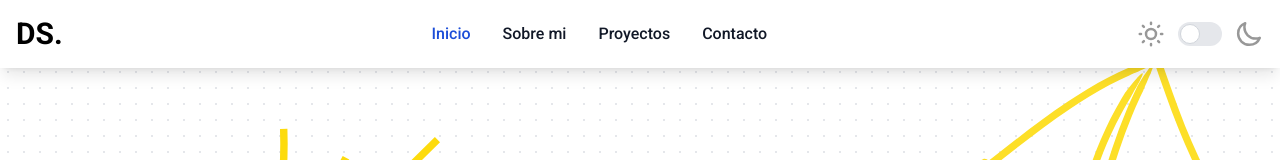
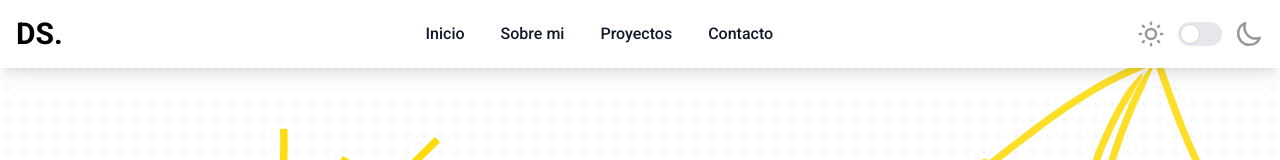
Before and after one commit to DiegoLeonardoSoto/porfolio, a React (Vite) app: page / in a window 1280 px wide. Shown: the top 160 px of the page. Built offline with nearby package versions, Linux system fonts and the light colour scheme; a web font is replaced by a local one.

Commit message:
add hover effect navbar

```diff
--- a/src/components/Navbar.jsx
+++ b/src/components/Navbar.jsx
@@ -1,10 +1,13 @@
+import { useState } from 'react'
 import MoonIcon from '../assets/MoonIcon'
 import { SunIcon } from '../assets/SunIcon'
+export const Navbar = () => {
+  const [showLinks, setShowLinks] = useState(false)
 
-export const Navbar = () => {
   return (
     <nav className="bg-white dark:bg-gray-900 fixed w-full z-20 top-0 start-0 shadow-lg">
       <div className="max-w-screen-xl flex flex-wrap items-center justify-between mx-auto p-4">
+        {/* logo */}
         <a
           href="blank"
           className="flex items-center space-x-3 rtl:space-x-reverse"
@@ -13,7 +16,9 @@ export const Navbar = () => {
             DS.
           </span>
         </a>
+
         <div className="flex md:order-2 space-x-3 md:space-x-0 rtl:space-x-reverse">
+          {/* dark mmode toggle */}
           <label className="inline-flex items-center cursor-pointer">
             <span className="mr-3 text-sm font-medium text-gray-900 dark:text-gray-300">
               <SunIcon width="30px" />
@@ -25,14 +30,15 @@ export const Navbar = () => {
             </span>
           </label>
 
+          {/* menu button */}
           <button
+            onClick={() => setShowLinks((prev) => !prev)}
             data-collapse-toggle="navbar-sticky"
             type="button"
             className="inline-flex items-center p-2 w-10 h-10 justify-center text-sm text-gray-500 rounded-lg md:hidden hover:bg-gray-100 focus:outline-none focus:ring-2 focus:ring-gray-200 dark:text-gray-400 dark:hover:bg-gray-700 dark:focus:ring-gray-600"
             aria-controls="navbar-sticky"
             aria-expanded="false"
           >
-            <span className="sr-only">Open main menu</span>
             <svg
               className="w-5 h-5"
               aria-hidden="true"
@@ -50,40 +56,54 @@ export const Navbar = () => {
             </svg>
           </button>
         </div>
+
+        {/* Links */}
         <div
-          className="items-center justify-between hidden w-full md:flex md:w-auto md:order-1"
+          className={`items-center justify-between ${
+            showLinks ? '' : 'hidden'
+          }  w-full md:flex md:w-auto md:order-1`}
           id="navbar-sticky"
         >
-          <ul className="flex flex-col p-4 md:p-0 mt-4 font-medium border border-gray-100 rounded-lg bg-gray-50 md:space-x-8 rtl:space-x-reverse md:flex-row md:mt-0 md:border-0 md:bg-white dark:bg-gray-800 md:dark:bg-gray-900 dark:border-gray-700">
-            <li>
+          <ul className="flex flex-col gap-9 p-4 md:p-0 mt-4 font-medium border border-gray-100 rounded-lg bg-gray-50 md:space-x-8 rtl:space-x-reverse md:flex-row md:mt-0 md:border-0 md:bg-white dark:bg-gray-800 md:dark:bg-gray-900 dark:border-gray-700">
+            <li className="relative after:content-[''] after:bg-primary-0 after:h-[130%] after:-left-[15%] after:-top-[15%] after:z-0 after:absolute after:w-[0%] hover:after:w-[130%] after:duration-200">
               <a
                 href="#"
-                className="block py-2 px-3 text-white bg-blue-700 rounded md:bg-transparent md:text-blue-700 md:p-0 md:dark:text-blue-500"
-                aria-current="page"
+                className="sticky z-10 block py-2 px-3 text-gray-900 bg-blue-700 rounded md:bg-transparent md:p-0 md:dark:text-blue-500 "
               >
                 Inicio
               </a>
             </li>
-            <li>
+            <li
+              style={{ marginLeft: '0' }}
+              className="relative  after:content-[''] after:bg-primary-0 after:h-[130%] after:-left-[15%] after:-top-[15%] after:z-0 after:absolute after:w-[0%] hover:after:w-[130%] after:duration-200"
+            >
               <a
                 href="#"
-                className="block py-2 px-3 text-gray-900 rounded hover:bg-gray-100 md:hover:bg-transparent md:hover:text-blue-700 md:p-0 md:dark:hover:text-blue-500 dark:text-white dark:hover:bg-gray-700 dark:hover:text-white md:dark:hover:bg-transparent dark:border-gray-700"
+                className="sticky z-10 py-2 px-3 text-gray-900 bg-blue-700 rounded md:bg-transparent md:p-0 md:dark:text-blue-500 "
               >
                 Sobre mi
               </a>
             </li>
-            <li>
+
+            <li
+              style={{ marginLeft: '0' }}
+              className="relative  after:content-[''] after:bg-primary-0 after:h-[130%] after:-left-[15%] after:-top-[15%] after:z-0 after:absolute after:w-[0%] hover:after:w-[130%] after:duration-200"
+            >
               <a
                 href="#"
-                className="block py-2 px-3 text-gray-900 rounded hover:bg-gray-100 md:hover:bg-transparent md:hover:text-blue-700 md:p-0 md:dark:hover:text-blue-500 dark:text-white dark:hover:bg-gray-700 dark:hover:text-white md:dark:hover:bg-transparent dark:border-gray-700"
+                className="sticky z-10 py-2 px-3 text-gray-900 bg-blue-700 rounded md:bg-transparent md:p-0 md:dark:text-blue-500 "
               >
                 Proyectos
               </a>
             </li>
-            <li>
+
+            <li
+              style={{ marginLeft: '0' }}
+              className="relative  after:content-[''] after:bg-primary-0 after:h-[130%] after:-left-[15%] after:-top-[15%] after:z-0 after:absolute after:w-[0%] hover:after:w-[130%] after:duration-200"
+            >
               <a
                 href="#"
-                className="block py-2 px-3 text-gray-900 rounded hover:bg-gray-100 md:hover:bg-transparent md:hover:text-blue-700 md:p-0 md:dark:hover:text-blue-500 dark:text-white dark:hover:bg-gray-700 dark:hover:text-white md:dark:hover:bg-transparent dark:border-gray-700"
+                className="sticky z-10 py-2 px-3 text-gray-900 bg-blue-700 rounded md:bg-transparent md:p-0 md:dark:text-blue-500 "
               >
                 Contacto
               </a>
--- a/tailwind.config.js
+++ b/tailwind.config.js
@@ -8,6 +8,9 @@ export default {
         Roboto: ['Roboto'],
         PermanentMarker: ['Permanent Marker'],
         ShadowsIntoLightTwo: ['Shadows Into Light Two']
+      },
+      colors: {
+        primary: ['#fddf28']
       }
     }
   },
```
